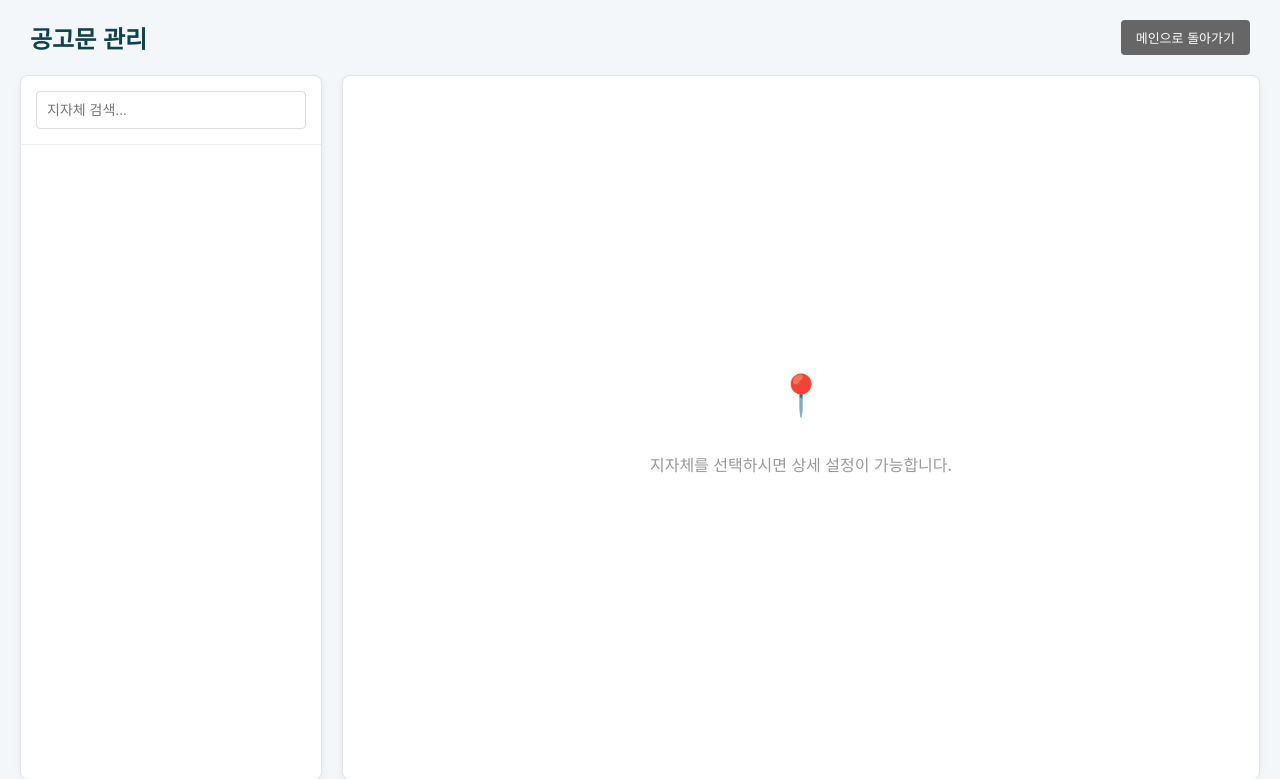
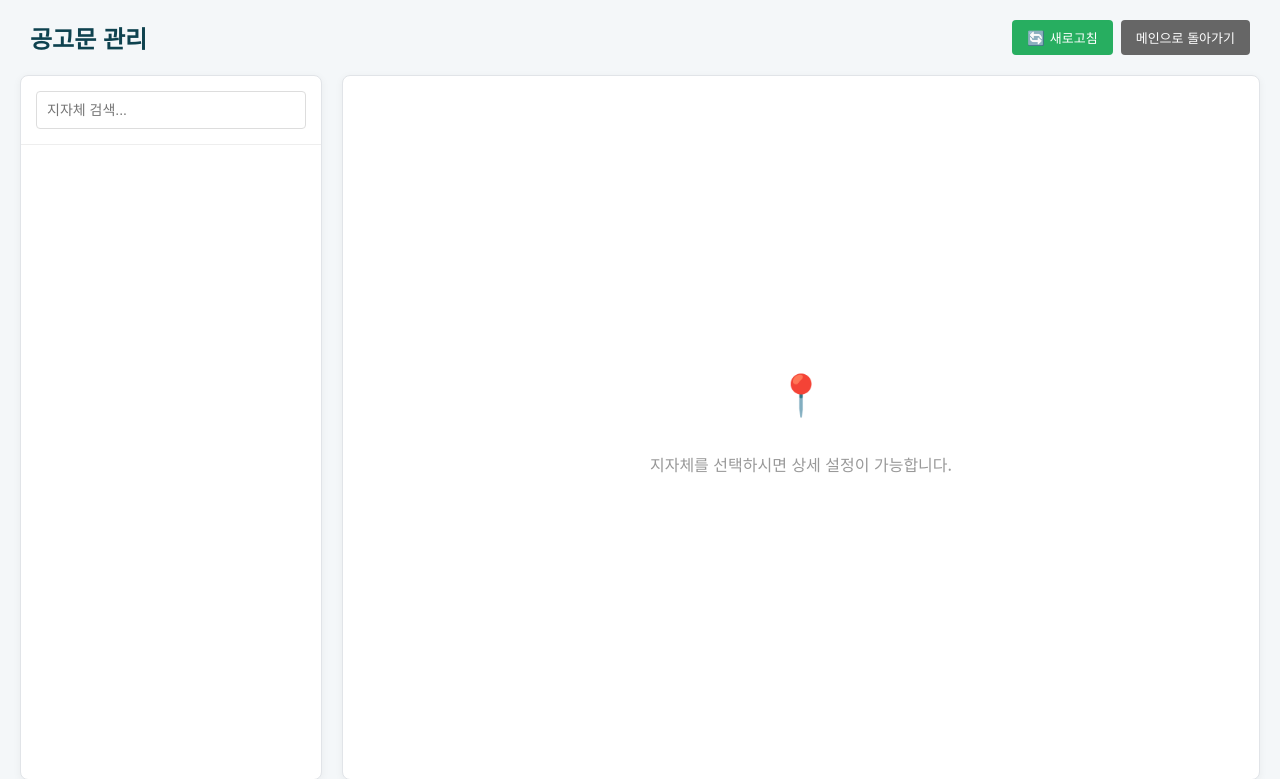
Before and after one commit to gyeonggoolee-sudo/test_EV-page, a Flask app: page /notice-management in a window 1280 px wide. Shown: the top 779 px of the page. Run offline with Flask 3, Linux system fonts and the light colour scheme; data that the repository does not hold is empty; some libraries are stand-ins or nearby versions.

Commit message:
ui: add refresh button to notice management page

```diff
--- a/templates/notice_management.html
+++ b/templates/notice_management.html
@@ -557,13 +557,18 @@
             cursor: pointer;
             text-decoration: none;
             font-size: 13px;
+            display: inline-flex;
+            align-items: center;
+            gap: 5px;
         }
 
-        .btn-save {
-            background-color: #0e424f;
-            border: none;
-            padding: 8px 20px;
-            font-weight: 500;
+        .btn-refresh {
+            background-color: #27ae60;
+            margin-right: 8px;
+        }
+
+        .btn-refresh:hover {
+            background-color: #219150;
         }
     </style>
 </head>
@@ -571,7 +576,12 @@
 <body>
     <div class="header-section">
         <h1 class="page-title">공고문 관리</h1>
-        <a href="/" class="btn-home">메인으로 돌아가기</a>
+        <div style="display: flex; align-items: center;">
+            <button onclick="location.reload()" class="btn-home btn-refresh">
+                <span style="font-size: 14px;">🔄</span> 새로고침
+            </button>
+            <a href="/" class="btn-home">메인으로 돌아가기</a>
+        </div>
     </div>
 
     <div class="main-layout">
```
